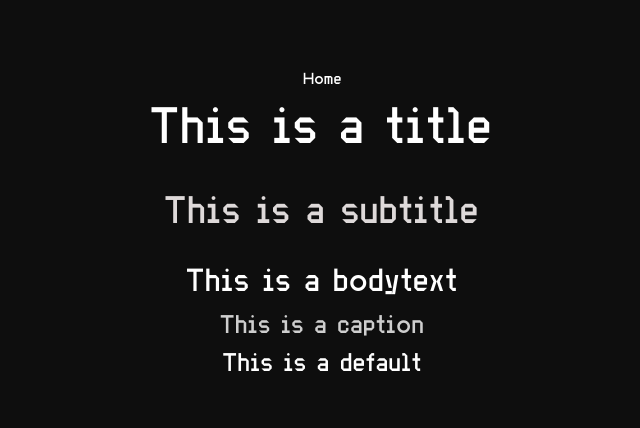
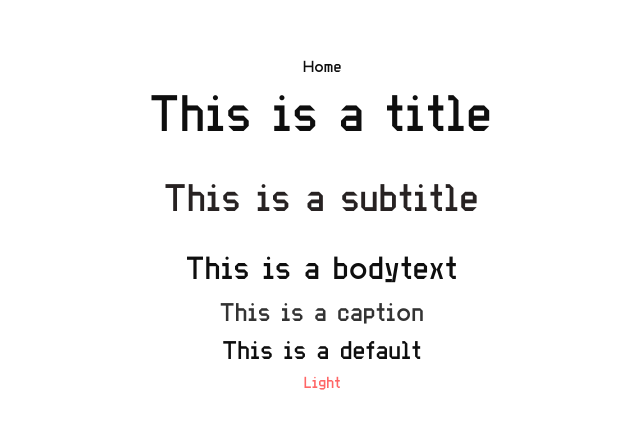
Before and after one commit to Vee1105/Atlaal, a React (Vite) app: page / in a window 1280 px wide. Shown: the part 174-602 px from the top of the page, without its empty margins (317-957 px from the left). Built offline with nearby package versions, Linux system fonts and the light colour scheme.

Commit message:
Added Theme Toggle for Background, Color and Text Component. And now it fades Smoothly.

```diff
--- a/src/App.css
+++ b/src/App.css
@@ -12,16 +12,6 @@
   }
 }
 
-.darkCircle {
-  transition: opacity 0.5s ease-in-out;
-  z-index: -1;
-  width: 100px;
-  height: 100px;
-  background-color: hsla(0, 0%, 100%, 0.2);
-  border-radius: 50%;
-  position: absolute;
-
-}
 
 .ParentDiv {
   width: 100%;
--- a/src/App.tsx
+++ b/src/App.tsx
@@ -1,58 +1,60 @@
-import { useEffect, useState } from "react";
 import "./App.css";
 import Text from "./Components/Text/Text";
-import { Colors, useTheme } from './Components/Themes/Theme';
+import MouseCircle from "./Components/MouseCircle/MouseCircle";
+import { useEffect, useState } from "react";
+import { Colors, getTheme } from "./Components/Themes/Theme";
 
 function App() {
-    const the_theme = useTheme();
+    const [theme, setTheme] = useState<"Dark" | "Light">(
+        localStorage.getItem("theme") as "Dark" | "Light"
+    );
+    const [override, setOverride] = useState<boolean>(false);
+    const [color, setColors] = useState<"Dark" | "Light">("Dark");
+    const Color = Colors[`${color}`];
 
-	const Color = Colors[`${the_theme}`];
+    const systemTheme = getTheme();
 
-    function mousePosition(event: MouseEvent) {
-        const circle = document.getElementById("circle");
-        if (circle) {
-            setTimeout(() => {
-                circle.style.left = event.clientX - 50 + "px";
-                circle.style.top = event.clientY - 50 + "px";
-            }, 100);
-        }
-    }
-
-    function mouseOut() {
-        const circle = document.getElementById("circle");
-        if (circle) {
-            circle.style.opacity = "0";
-        }
-    }
-
-    function mouseEnter() {
-        const circle = document.getElementById("circle");
-        if (circle) {
-            circle.style.opacity = "1";
-        }
-    }
+    const parentDiv = document.getElementById("parentDiv");
 
     useEffect(() => {
-        const parentDiv = document.getElementById("parentDiv");
-        console.log(parentDiv);
-        window.addEventListener("mousemove", mousePosition);
-        parentDiv?.addEventListener("mouseleave", mouseOut);
-        parentDiv?.addEventListener("mouseenter", mouseEnter);
-        return () => {
-            window.removeEventListener("mousemove", mousePosition);
-            parentDiv?.removeEventListener("mouseleave", mouseOut);
-            parentDiv?.removeEventListener("mouseenter", mouseEnter);
-        };
-    }, []);
+        console.log(theme);
+        if (override) {
+            localStorage.setItem("theme", theme);
+            localStorage.setItem("override", "true");
+            setTheme(localStorage.getItem("theme") as "Dark" | "Light");
+            setColors(theme);
+        } else {
+            setColors(systemTheme);
+        }
+    }, [theme, override, systemTheme]);
+
+    const ThemeToggle = () => {
+        return (
+            <a
+                onClick={() => {
+                    setTheme(theme === "Dark" ? "Light" : "Dark");
+                    setOverride(true);
+                    localStorage.setItem("override", "true");
+                }}
+            >
+                {localStorage.getItem("theme")
+                    ? localStorage.getItem("theme")
+                    : getTheme()}
+            </a>
+        );
+    };
+
     return (
         <>
-            <div id="circle" className="darkCircle"></div>
+            <MouseCircle parentDiv={parentDiv} />
             <div
                 id="parentDiv"
                 className="ParentDiv"
                 style={{
+                    transition:
+                        "background-color 0.5s ease-in-out, color 0.5s ease-in-out",
                     backgroundColor: `${Color?.backgroundColor}`,
-                    color: Color?.textColor,
+                    color: `${Color?.textColor.default}`,
                 }}
             >
                 <div
@@ -70,6 +72,7 @@ function App() {
                     <Text text="This is a bodytext" type="body" />
                     <Text text="This is a caption" type="caption" />
                     <Text text="This is a default" />
+                    <ThemeToggle />
                 </div>
             </div>
         </>
--- /dev/null
+++ b/src/Components/MouseCircle/Circle.module.css
@@ -0,0 +1,11 @@
+
+.darkCircle {
+    transition: opacity 0.5s ease-in-out;
+    z-index: -1;
+    width: 100px;
+    height: 100px;
+    background-color: hsla(0, 0%, 100%, 0.2);
+    border-radius: 50%;
+    position: absolute;
+
+}
--- /dev/null
+++ b/src/Components/MouseCircle/MouseCircle.tsx
@@ -0,0 +1,42 @@
+import { useEffect } from "react";
+import styles from "./Circle.module.css";
+
+const MouseCircle = ({ parentDiv }: { parentDiv?: HTMLElement | null }) => {
+    function mousePosition(event: MouseEvent) {
+        const circle = document.getElementById("circle");
+        if (circle) {
+            setTimeout(() => {
+                circle.style.left = event.clientX - 50 + "px";
+                circle.style.top = event.clientY - 50 + "px";
+            }, 100);
+        }
+    }
+
+    function mouseOut() {
+        const circle = document.getElementById("circle");
+        if (circle) {
+            circle.style.opacity = "0";
+        }
+    }
+
+    function mouseEnter() {
+        const circle = document.getElementById("circle");
+        if (circle) {
+            circle.style.opacity = "1";
+        }
+    }
+
+    useEffect(() => {
+        window.addEventListener("mousemove", mousePosition);
+        parentDiv?.addEventListener("mouseleave", mouseOut);
+        parentDiv?.addEventListener("mouseenter", mouseEnter);
+        return () => {
+            window.removeEventListener("mousemove", mousePosition);
+            parentDiv?.removeEventListener("mouseleave", mouseOut);
+            parentDiv?.removeEventListener("mouseenter", mouseEnter);
+        };
+    }, []);
+    return <div id="circle" className={styles.darkCircle}></div>;
+};
+
+export default MouseCircle;
--- a/src/Components/Text/Text.module.css
+++ b/src/Components/Text/Text.module.css
@@ -1,25 +1,17 @@
 .text {
-    color: hsla(0, 30%, 100%, 1);
     font-size: 1.6rem;
 }
 
 .title {
-    color: #fff;
     font-size: 3.2rem;
     margin-bottom: 1rem;
 }
 
 .subtitle {
-    color: hsla(0, 20%, 95%, 0.9);
     font-size: 2.4rem;
     margin-bottom: 1rem;
 }
 
 .body {
-    color: hsla(0, 30%, 100%, 1);
     font-size: 2rem;
 }
-
-.caption {
-    color: hsla(0, 30%, 100%, 0.8);
-}
--- a/src/Components/Text/Text.tsx
+++ b/src/Components/Text/Text.tsx
@@ -1,37 +1,63 @@
 import React from "react";
 import styles from "./Text.module.css";
+import { Colors, getTheme } from '../Themes/Theme';
 
 type TextProps = {
 	type?: "title" | "subtitle" | "body" | "caption";
 	text: string;
-	style?: React.CSSProperties;
+	style?: React.CSSProperties | undefined;
 };
 
 export default function Text({ type, text, style }: TextProps) {
+
+	const theme = getTheme();
+
+	const colors = Colors[`${theme}`];
+
+	const DefaultStyling = {
+		color: colors?.textColor.default,
+		...style,
+	}
+	const TitleStyling = {
+		color: colors?.textColor.title,
+		...style,
+	}
+	const SubTitleStyling = {
+		color: colors?.textColor.subtitle,
+		...style,
+	}
+	const BodyStyling = {
+		color: colors?.textColor.body,
+		...style,
+	}
+	const CaptionStyling = {
+		color: colors?.textColor.caption,
+		...style,
+	}
 	return (
 		<>
 			{type === undefined && (
-				<span style={style} className={styles.text}>
+				<span style={DefaultStyling} className={styles.text}>
 					{text}
 				</span>
 			)}
 			{type === "title" && (
-				<span style={style} className={`${styles.title} ${styles.text}`}>
+				<span style={TitleStyling} className={`${styles.title} ${styles.text}`}>
 					{text}
 				</span>
 			)}
 			{type === "subtitle" && (
-				<span style={style} className={`${styles.subtitle} ${styles.text}`}>
+				<span style={SubTitleStyling} className={`${styles.subtitle} ${styles.text}`}>
 					{text}
 				</span>
 			)}
 			{type === "body" && (
-				<span style={style} className={`${styles.body} ${styles.text}`}>
+				<span style={BodyStyling} className={`${styles.body} ${styles.text}`}>
 					{text}
 				</span>
 			)}
 			{type === "caption" && (
-				<span style={style} className={`${styles.caption} ${styles.text}`}>
+				<span style={CaptionStyling} className={`${styles.caption} ${styles.text}`}>
 					{text}
 				</span>
 			)}
--- a/src/Components/Themes/Theme.ts
+++ b/src/Components/Themes/Theme.ts
@@ -1,36 +1,51 @@
-
-/**
- *
- * @returns Returns Either "Dark" or "Light" Depending on the user's preferred system color.
- */
-export const useTheme = (): "Dark" | "Light" => {
-    // Do a function that gets the user's preferred theme.
-
-    // For the time being this is going to return Dark as default
-
-    return "Dark"
+export const getTheme = (): "Dark" | "Light" => {
+    const theme: string | null = localStorage.getItem("theme");
+    if (theme === null){
+        // get user preference
+        const mediaQuery = window.matchMedia("(prefers-color-scheme: dark)");
+        localStorage.setItem("theme", mediaQuery.matches ? "Dark" : "Light");
+        return mediaQuery.matches ? "Dark" : "Light";
+    };
+    return theme === "Light" ? theme : "Dark";
 }
 
-
-type ColorsTypes = {
+export type ColorsTypes = {
     [key: string]: {
         backgroundColor: string;
-        textColor: string;
+        textColor: {
+            default: string;
+            title: string;
+            subtitle: string;
+            body: string;
+            caption: string;
+        };
         accentColor: string;
         secondaryColor: string;
-    }
-}
+    };
+};
 export const Colors: ColorsTypes = {
-    "Dark": {
+    Dark: {
         backgroundColor: "#0e0e0e",
-        textColor: "#fff",
+        textColor: {
+            default: "#fff",
+            title: "#fff",
+            subtitle: "hsla(0, 20%, 95%, 0.9)",
+            body: "#fff",
+            caption: "hsla(0, 30%, 100%, 0.8)",
+        },
         accentColor: "#fff",
-        secondaryColor: "#fff"
+        secondaryColor: "#fff",
     },
-    "Light": {
+    Light: {
         backgroundColor: "#fff",
-        textColor: "#0e0e0e",
+        textColor: {
+            default: "#0e0e0e",
+            title: "#0e0e0e",
+            subtitle: "hsla(0, 20%, 5%, 0.9)",
+            body: "#0e0e0e",
+            caption: "hsla(0, 30%, 0%, 0.8)",
+        },
         accentColor: "#0e0e0e",
-        secondaryColor: "#0e0e0e"
-    }
-}
+        secondaryColor: "#0e0e0e",
+    },
+};
--- a/src/index.css
+++ b/src/index.css
@@ -12,10 +12,6 @@
   line-height: 1.5;
   font-weight: 400;
 
-  color-scheme: light dark;
-  color: rgba(255, 255, 255, 0.8);
-  background-color: #0e0e0e;
-
   font-synthesis: none;
   text-rendering: optimizeLegibility;
   -webkit-font-smoothing: antialiased;
@@ -28,11 +24,17 @@ body {
 
 a {
   font-weight: 500;
-  color: #646cff;
+  color: hsl(0, 100%, 70%);
   text-decoration: inherit;
+  transition: 0.5s;
+  cursor: pointer;
 }
 a:hover {
-  color: #535bf2;
+  color: hsl(0, 70%, 40%);
+}
+
+span {
+  transition: 0.5s ease-in-out;
 }
 
 body {
```
